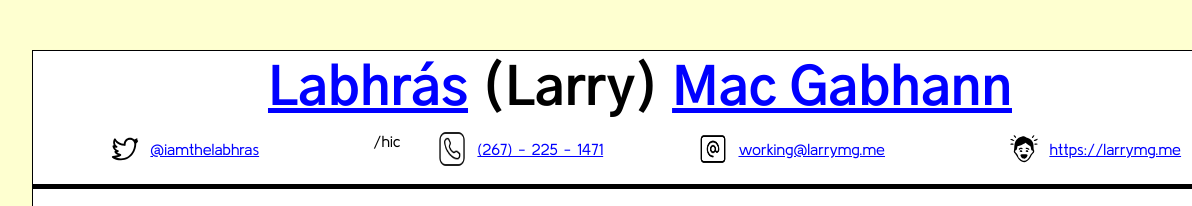
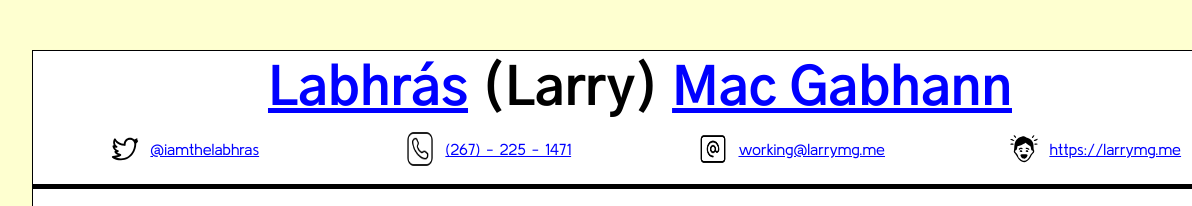
Before and after one commit to iamthelabhras/larrymg.me___ARCHIVED, a plain HTML site: page my_work/resume.html in a window 1280 px wide. Shown: the top 206 px of the page, 0-1192 px from the left. Drawn offline with Linux system fonts and the light colour scheme.

Commit message:
Fixed typos.

```diff
--- a/my_work/resume.html
+++ b/my_work/resume.html
@@ -83,7 +83,6 @@
               </a>
             </div>
             <div>
-              /hic
               <a href="tel:267-225-1471">
                 <img src="../images/my_work/resume/phone.png" />
                 <span>(267) - 225 - 1471</span>
```
